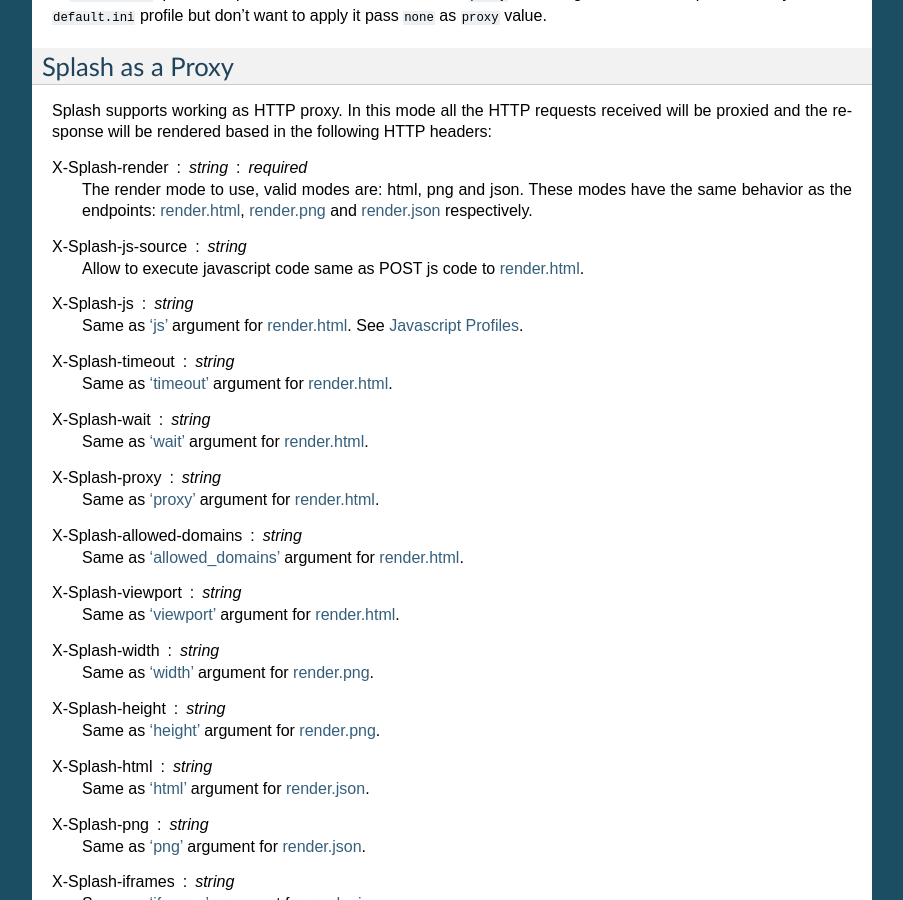
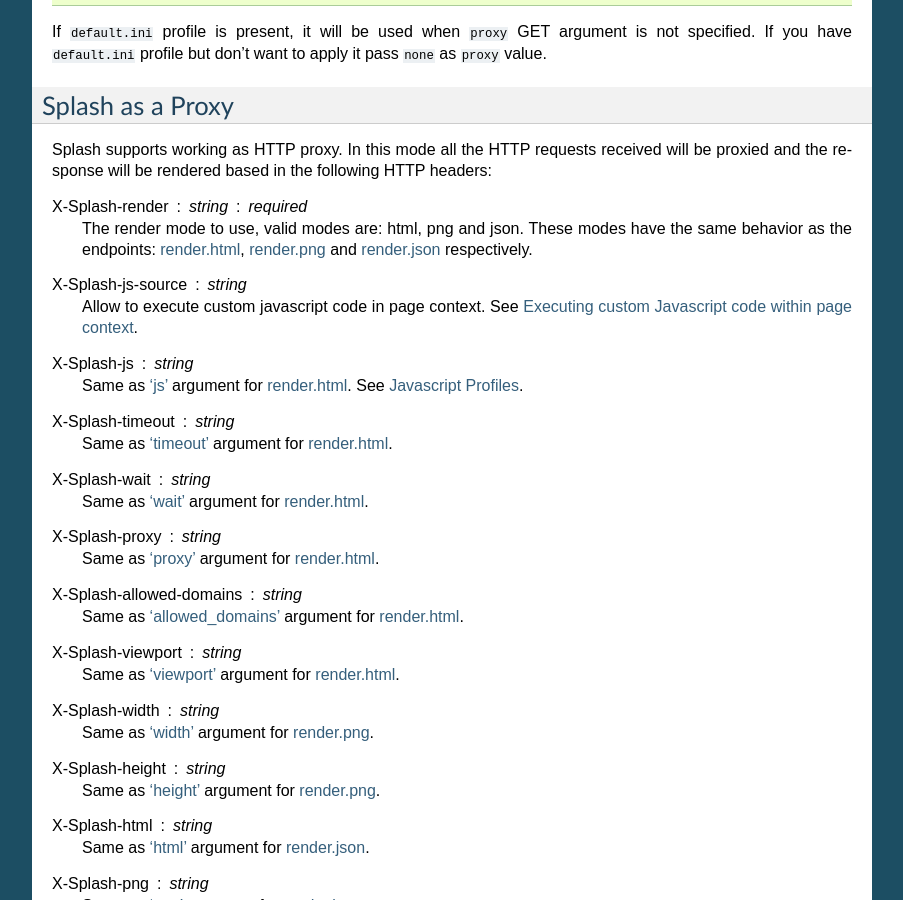
Before and after one commit to scrapinghub/splash, a Sphinx documentation site: the page built from docs/index.rst, in a window 1280 px wide and 900 px high, scrolled down 7182 px. Shown: the whole window, without its empty margins (198-1101 px from the left). Built offline with Sphinx 7.4.7, drawn with Linux system fonts in a browser that asks for light colours; some of the changed text lies outside the part shown.

Commit message:
DOC additional references in docs

```diff
--- a/docs/index.rst
+++ b/docs/index.rst
@@ -320,6 +320,8 @@
         'http://localhost:8050/render.json?url=http://domain.com&script=1&console=1'
 
 
+.. _execute javascript:
+
 Executing custom Javascript code within page context
 ====================================================
 
@@ -341,6 +343,9 @@
 
 To get the result of a javascript function executed within page
 context use render.json endpoint with script=1 parameter.
+
+In :ref:`Splash-as-a-proxy <splash as a proxy>` mode use ``X-Splash-js-source``
+header instead of a POST request.
 
 .. _javascript profiles:
 
@@ -470,7 +477,8 @@
   and `render.json`_ respectively.
 
 X-Splash-js-source : string
-  Allow to execute javascript code same as POST js code to `render.html`_.
+  Allow to execute custom javascript code in page context.
+  See :ref:`execute javascript`.
 
 X-Splash-js : string
   Same as :ref:`'js' <arg-js>` argument for `render.html`_.
```
Also changed, not shown: other parts of docs/index.rst (+2 -0 lines).
